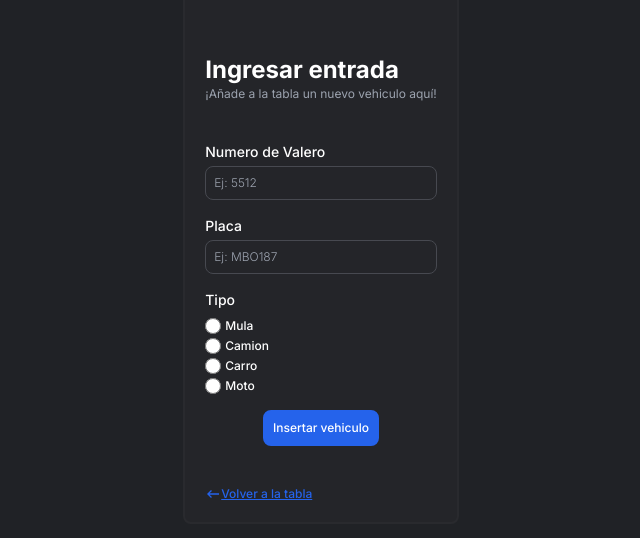
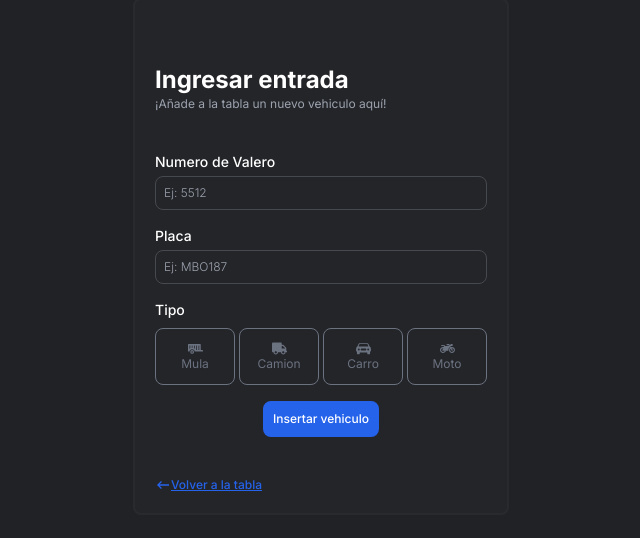
Before and after one commit to DaivyMorales/parking-soft, a Next.js app: page /entry/EntryForm in a window 1280 px wide. Shown: the part 144-682 px from the top of the page, without its empty margins (319-959 px from the left). Built offline with nearby package versions, Linux system fonts and the light colour scheme.

Commit message:
Add vehicle form with UI

```diff
--- a/src/pages/entry/EntryForm.tsx
+++ b/src/pages/entry/EntryForm.tsx
@@ -1,14 +1,30 @@
-import { Formik, Form, Field, FormikHelpers } from "formik";
-import { useState, useContext } from "react";
+import {
+  Formik,
+  Form,
+  Field,
+  FormikHelpers,
+  useFormik,
+  useFormikContext,
+} from "formik";
+import { useState, useContext, ChangeEvent } from "react";
 import { useRouter } from "next/router";
 import { entryContext } from "@/contexts/EntryContext";
 import { MdKeyboardBackspace } from "react-icons/md";
+import { FaTruck, FaMotorcycle, FaTrailer } from "react-icons/fa";
+import { BsCarFrontFill } from "react-icons/bs";
+import { HiCheckCircle } from "react-icons/hi";
 
 interface IInitialValues {
   valero_num: string;
   plate: string;
   automobile_type: string;
   exit: boolean;
+}
+
+interface StyleBoxType {
+  color: string;
+  borderColor: string;
+  borderWidth: string;
 }
 
 export default function EntryForm() {
@@ -23,6 +39,41 @@ export default function EntryForm() {
     exit: false,
   });
 
+  const formik = useFormik({
+    initialValues: { entryValues },
+    onSubmit: async (values) => {
+      console.log(values);
+      await createEntry(values);
+    },
+    enableReinitialize: true,
+  });
+
+  const handleAutomobileTypeChange = (type: string) => {
+    formik.setFieldValue("automobile_type", type);
+  };
+
+  // console.log("values", formik.values);
+
+  const [colors, setColors] = useState<string>("");
+
+  const [type, setType] = useState<string>("");
+
+  const styleTypeValidateOn: StyleBoxType = {
+    color: "#2563eb",
+    borderColor: "#2563eb",
+    borderWidth: "2px",
+  };
+
+  const styleTypeValidateOff: StyleBoxType = {
+    color: "#6b7280",
+    borderColor: "#6b7280",
+    borderWidth: "1px",
+  };
+
+  const styleCheckType = {
+    visibility: "hidden",
+  };
+
   return (
     <div className="w-screen h-screen flex justify-center items-center">
       <div className="cardForm flex gap-y-10 flex-col   bg-[#242529] rounded-lg px-5  pt-16 pb-5 ">
@@ -30,76 +81,127 @@ export default function EntryForm() {
           <h2>Ingresar entrada</h2>
           <p>¡Añade a la tabla un nuevo vehiculo aquí!</p>
         </div>
-        <Formik
-          initialValues={entryValues}
-          onSubmit={async (values) => {
-            console.log(values);
-            await createEntry(values);
-          }}
-        >
-          {({ values, handleChange, handleSubmit }) => (
-            <Form onSubmit={handleSubmit}>
+
+        <form onSubmit={formik.handleSubmit}>
           <div className="grid grid-cols-1 gap-4 lg:grid-cols-1  w-full">
             <div className="flex flex-col gap-y-1">
               <label htmlFor="valero_num">Numero de Valero</label>
-                  <Field type="text" name="valero_num" placeholder="Ej: 5512" />
+              <input
+                type="text"
+                name="valero_num"
+                placeholder="Ej: 5512"
+                onChange={formik.handleChange}
+              />
             </div>
             <div className="flex flex-col gap-y-1  ">
               <label htmlFor="plate">Placa</label>
-                  <Field type="text" name="plate" placeholder="Ej: MBO187" />
+              <input
+                type="text"
+                name="plate"
+                placeholder="Ej: MBO187"
+                onChange={formik.handleChange}
+              />
             </div>
 
             <div className="flex flex-col gap-y-2 justify-start items-start  ">
               <div className="flex items-start gap-y-2  justify-start flex-col gap-x-1">
                 <label htmlFor="">Tipo</label>
-                    <div className="flex flex-col  gap-y-1">
-                      <div className="flex items-center gap-x-1">
-                        <Field
-                          id="default-radio-1"
-                          type="radio"
-                          value="Mula"
-                          name="automobile_type"
-                          className="w-4 h-4 text-blue-600 bg-gray-100 border-gray-300 focus:ring-blue-500 dark:focus:ring-blue-600 dark:ring-offset-gray-800 focus:ring-2 dark:bg-gray-700 dark:border-gray-600"
+                <div className="flex gap-x-1">
+                  <div
+                    style={
+                      colors === "Mula"
+                        ? styleTypeValidateOn
+                        : styleTypeValidateOff
+                    }
+                    className="boxType"
+                    id="mula"
+                    onClick={() => {
+                      setColors("Mula");
+                      handleAutomobileTypeChange("Mula");
+                    }}
+                  >
+                    <HiCheckCircle
+                      className="absolute top-1 right-1 "
+                      style={
+                        colors !== "Mula"
+                          ? { visibility: "hidden" }
+                          : { visibility: "visible" }
+                      }
                     />
-                        <label htmlFor="default-radio-1" className="labelRadio">
+                    <FaTrailer size="15" />
                     Mula
-                        </label>
                   </div>
-                      <div className="flex items-center gap-x-1">
-                        <Field
-                          id="default-radio-2"
-                          type="radio"
-                          value="Camion"
-                          name="automobile_type"
-                          className="w-4 h-4 text-blue-600 bg-gray-100 border-gray-300 focus:ring-blue-500 dark:focus:ring-blue-600 dark:ring-offset-gray-800 focus:ring-2 dark:bg-gray-700 dark:border-gray-600"
+                  <div
+                    style={
+                      colors === "Camion"
+                        ? styleTypeValidateOn
+                        : styleTypeValidateOff
+                    }
+                    className="boxType"
+                    id="camion"
+                    onClick={() => {
+                      setColors("Camion");
+                      handleAutomobileTypeChange("Camion");
+                    }}
+                  >
+                    <HiCheckCircle
+                      className="absolute top-1 right-1 "
+                      style={
+                        colors !== "Camion"
+                          ? { visibility: "hidden" }
+                          : { visibility: "visible" }
+                      }
                     />
-                        <label htmlFor="default-radio-2" className="labelRadio">
+                    <FaTruck size="15" />
                     Camion
-                        </label>
                   </div>
-                      <div className="flex items-center gap-x-1">
-                        <Field
-                          id="default-radio-2"
-                          type="radio"
-                          value="Carro"
-                          name="automobile_type"
-                          className="w-4 h-4 text-blue-600 bg-gray-100 border-gray-300 focus:ring-blue-500 dark:focus:ring-blue-600 dark:ring-offset-gray-800 focus:ring-2 dark:bg-gray-700 dark:border-gray-600"
+                  <div
+                    style={
+                      colors === "Carro"
+                        ? styleTypeValidateOn
+                        : styleTypeValidateOff
+                    }
+                    className="boxType"
+                    id="carro"
+                    onClick={() => {
+                      setColors("Carro");
+                      handleAutomobileTypeChange("Carro");
+                    }}
+                  >
+                    <HiCheckCircle
+                      className="absolute top-1 right-1 "
+                      style={
+                        colors !== "Carro"
+                          ? { visibility: "hidden" }
+                          : { visibility: "visible" }
+                      }
                     />
-                        <label htmlFor="default-radio-2" className="labelRadio">
+                    <BsCarFrontFill size="15" />
                     Carro
-                        </label>
                   </div>
-                      <div className="flex items-center gap-x-1">
-                        <Field
-                          id="default-radio-2"
-                          type="radio"
-                          value="Moto"
-                          name="automobile_type"
-                          className="w-4 h-4 text-blue-600 bg-gray-100 border-gray-300 focus:ring-blue-500 dark:focus:ring-blue-600 dark:ring-offset-gray-800 focus:ring-2 dark:bg-gray-700 dark:border-gray-600"
+                  <div
+                    style={
+                      colors === "Moto"
+                        ? styleTypeValidateOn
+                        : styleTypeValidateOff
+                    }
+                    className="boxType "
+                    id="moto"
+                    onClick={() => {
+                      setColors("Moto");
+                      handleAutomobileTypeChange("Moto");
+                    }}
+                  >
+                    <HiCheckCircle
+                      className="absolute top-1 right-1 "
+                      style={
+                        colors !== "Moto"
+                          ? { visibility: "hidden" }
+                          : { visibility: "visible" }
+                      }
                     />
-                        <label htmlFor="default-radio-2" className="labelRadio">
+                    <FaMotorcycle size="15" />
                     Moto
-                        </label>
                   </div>
                 </div>
               </div>
@@ -116,9 +218,7 @@ export default function EntryForm() {
               </button>
             </div>
           </div>
-            </Form>
-          )}
-        </Formik>
+        </form>
         <div
           onClick={() => push("/entry")}
           className=" flex underline text-blue-600 cursor-pointer hover:text-blue-500"
--- a/src/styles/global.scss
+++ b/src/styles/global.scss
@@ -72,6 +72,11 @@ button {
     @apply text-xs font-medium p-2 bg-blue-500 rounded-lg bg-[#242529] border-[#36373d] border-2;
 }
 
-.labelRadio{
+.labelRadio {
     @apply text-xs
 }
+
+.boxType {
+    border-width: 1px;
+    @apply relative flex items-center justify-center gap-x-1 p-3 rounded-lg flex-col w-20 text-xs cursor-pointer;
+}
```
Lines whose indentation alone changed are shown as unchanged.
